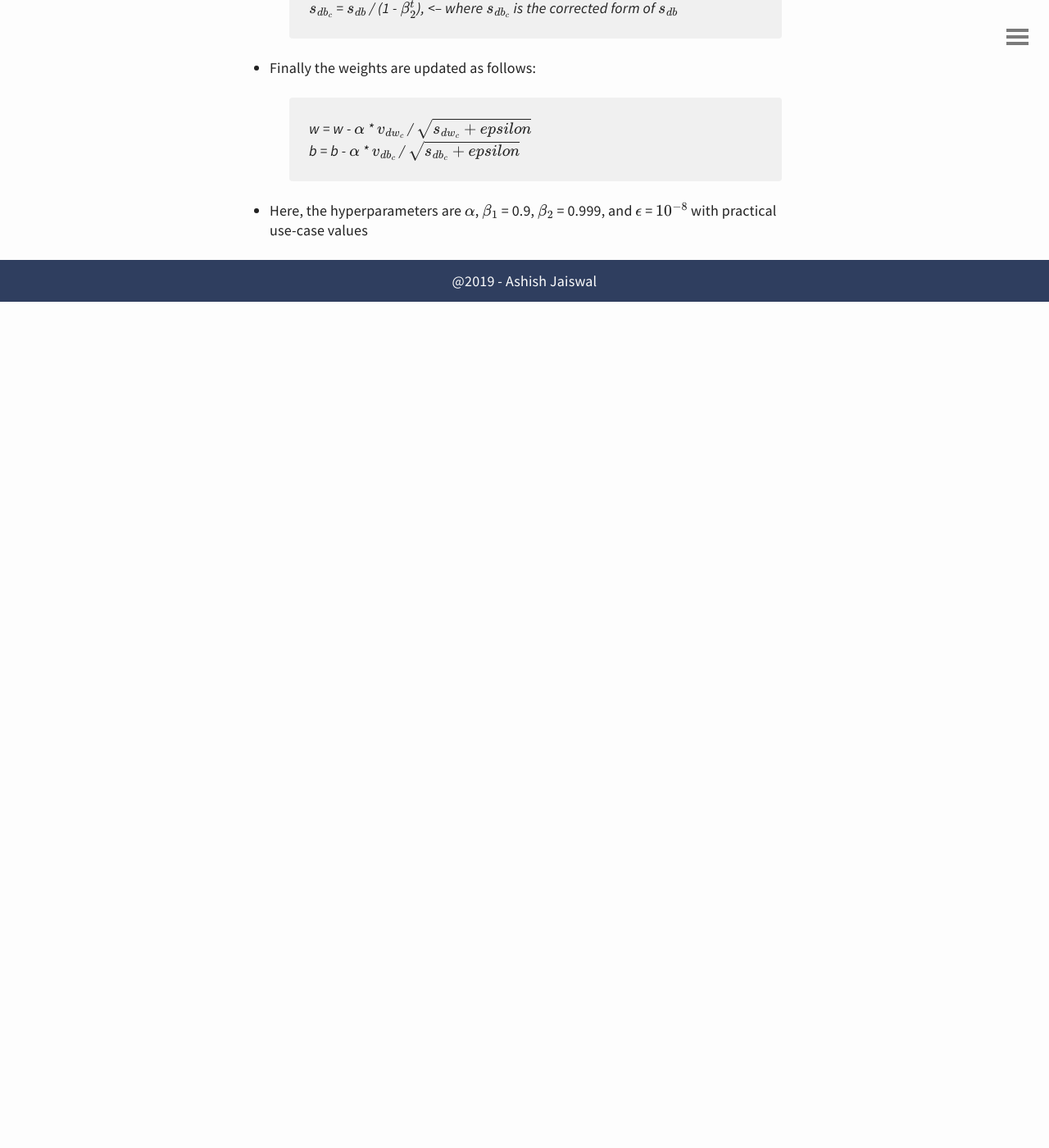
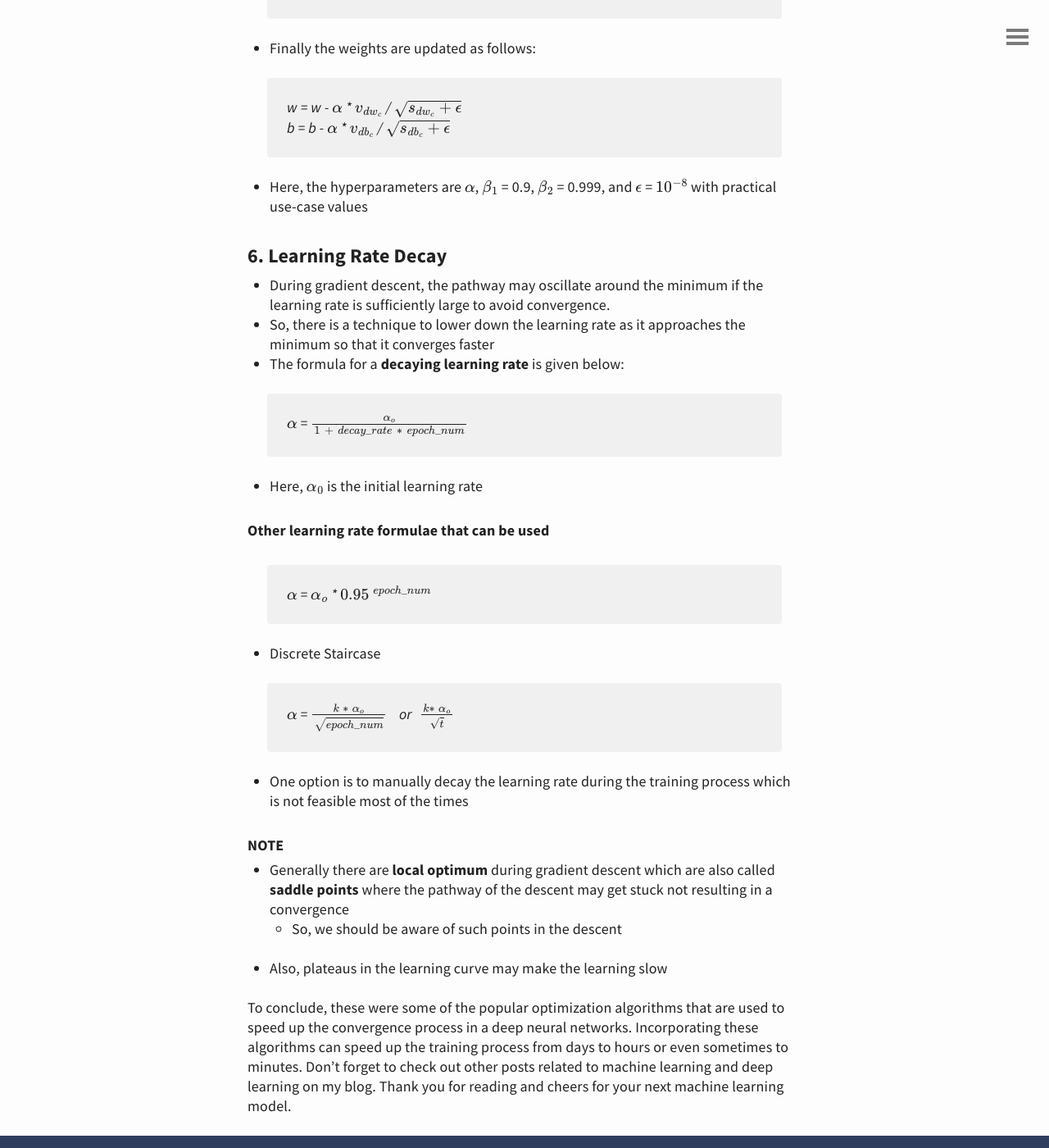
Before and after one commit to asheeshcric/blog, a Jekyll site: the page built from _posts/2019-07-16-optimization-algorithms-in-deep-learning.md, in a window 1280 px wide and 1400 px high, scrolled down 4420 px. Shown: the whole window at 82% size. Built offline with Jekyll 4.4.1, drawn with Linux system fonts in a browser that asks for light colours; formulas are drawn with MathJax 3; comment, search, counter and statistics services are not loaded; before the commit the page ends 4788 px from its top, so only the background shows below that.

Commit message:
Complete and conclude the post with: - Learning rate decay - Problem of local optima

```diff
--- a/_posts/2019-07-16-optimization-algorithms-in-deep-learning.md
+++ b/_posts/2019-07-16-optimization-algorithms-in-deep-learning.md
@@ -39,7 +39,9 @@ upon our application and the type of dataset that we use.
 
 - Used on basically any data that is in sequence
 - It is also referred as **smoothing** of the data (or timeseries)
-    > $$v_{t}$$ = $$\beta$$$$v_{t-1}$$ + (1 - $$\beta$$)$$\theta_{t}$$
+
+> $$v_{t}$$ = $$\beta$$$$v_{t-1}$$ + (1 - $$\beta$$)$$\theta_{t}$$
+
 - Generally, we take $$\beta$$ = 0.9 for practical consideration
 ![](https://i.ibb.co/7VmTvRh/Screenshot-from-2019-07-16-10-15-20.png)
 
@@ -47,9 +49,11 @@ upon our application and the type of dataset that we use.
 
 - In exponentially weighted averages, when the initial value $$v_{0}$$ = 0, then it can create an unwanted bias making
 the initial averages to be much lower than the actual. So, we use the following formula to update the value of $$v_{t}$$
-    > $$v_{t}$$ = $$v_{t}$$ / (1 - $$\beta^{t}$$)
-    - This is required for bias correction and not letting the initial values be affected by a fixed bias towards
-    **zero** or **origin**
+
+> $$v_{t}$$ = $$v_{t}$$ / (1 - $$\beta^{t}$$)
+
+- This is required for bias correction and not letting the initial values be affected by a fixed bias towards
+**zero** or **origin**
 
 
 ### 3. Gradient Descent with Momentum
@@ -59,14 +63,15 @@ in each update). This make the gradient descent to oscillate a lot while moving
 - So, gradient descent with momentum computes an exponentially weighted averages of the gradients and then use that gradient
 to update the weights instead
 - This helps in reducing the oscillations during G.D. and makes the convergence faster
-    > $$v_{dw}$$ = $$\beta$$ $$v_{dw}$$ + (1 - $$\beta$$) dw
-    > $$v_{db}$$ = $$\beta$$ $$v_{db}$$ + (1 - $$\beta$$) db
 
-    > w = w - $$\alpha$$ $$v_{dw}$$
-    > b = b - $$\alpha$$ $$v_{db}$$
+> $$v_{dw}$$ = $$\beta$$ $$v_{dw}$$ + (1 - $$\beta$$) dw
+> $$v_{db}$$ = $$\beta$$ $$v_{db}$$ + (1 - $$\beta$$) db
+
+> w = w - $$\alpha$$ $$v_{dw}$$
+> b = b - $$\alpha$$ $$v_{db}$$
 
 - So, here "$$\beta$$" is a new hyperparameter involved which basically carries out exponentially weighted averages on each update making the convergence faster
-    - Generally, the practically considered value of $$\beta$$ is ~ 0.9
+- Generally, the practically considered value of $$\beta$$ is ~ 0.9
 - Hence, this method is basically taking *"exponentially weighted moving averages"* method and merging
 it to the *"mini-batch gradient descent"* algorithm
 
@@ -77,11 +82,12 @@ it to the *"mini-batch gradient descent"* algorithm
     - This allows the descent to take greater leaps in the horizontal direction with greater **learning rate** as the vertical movement is restricted
 
 - In this case, the exponentially weighted moving averages are calculated differently as shown below
-    > $$s_{dw}$$ = $$\beta$$ $$s_{dw}$$ + (1 - $$\beta$$) $$dw^{2}$$
-    > $$s_{db}$$ = $$\beta$$ $$s_{db}$$ + (1 - $$\beta$$) $$db^{2}$$
 
-    > w = w - $$\alpha$$ * dw / $$\sqrt{s_{dw} + \epsilon}$$
-    > b = b - $$\alpha$$ * db / $$\sqrt{s_{db} + \epsilon}$$
+> $$s_{dw}$$ = $$\beta$$ $$s_{dw}$$ + (1 - $$\beta$$) $$dw^{2}$$
+> $$s_{db}$$ = $$\beta$$ $$s_{db}$$ + (1 - $$\beta$$) $$db^{2}$$
+
+> w = w - $$\alpha$$ * dw / $$\sqrt{s_{dw} + \epsilon}$$
+> b = b - $$\alpha$$ * db / $$\sqrt{s_{db} + \epsilon}$$
 
 - RMSprop and Momentum algorithms both decrease the vertical oscillations and increase horizontal speed, making the descent converge faster for a given cost function
 
@@ -91,22 +97,60 @@ it to the *"mini-batch gradient descent"* algorithm
 - It combines the techniques from both RMSprop and Momentum algorithms to calculate the gradients
 - The term **Adam** is derived from **Adaptive Moment Estimation**
 - First, it calculates gradients using the momentum method:
-    > $$v_{dw}$$ = $$\beta_{1}$$ $$v_{dw}$$ + (1 - $$\beta_{1}$$)dw
-    > $$v_{db}$$ = $$\beta_{1}$$ $$v_{db}$$ + (1 - $$\beta_{1}$$)db
 
-    > $$v_{dw_{c}}$$ = $$v_{dw}$$ / (1 - $$\beta_{1}^{t}$$),  <-- *where  $$v_{dw_{c}}$$ is the corrected form of $$v_{dw}$$*
-    > $$v_{db_{c}}$$ = $$v_{db}$$ / (1 - $$\beta_{1}^{t}$$),  <-- *where  $$v_{db_{c}}$$ is the corrected form of $$v_{db}$$*
+> $$v_{dw}$$ = $$\beta_{1}$$ $$v_{dw}$$ + (1 - $$\beta_{1}$$)dw
+> $$v_{db}$$ = $$\beta_{1}$$ $$v_{db}$$ + (1 - $$\beta_{1}$$)db
+
+> $$v_{dw_{c}}$$ = $$v_{dw}$$ / (1 - $$\beta_{1}^{t}$$),  <-- *where  $$v_{dw_{c}}$$ is the corrected form of $$v_{dw}$$*
+> $$v_{db_{c}}$$ = $$v_{db}$$ / (1 - $$\beta_{1}^{t}$$),  <-- *where  $$v_{db_{c}}$$ is the corrected form of $$v_{db}$$*
 
 - Then we have the gradients using the RMSprop method:
-    > $$s_{dw}$$ = $$\beta_{2}$$ $$s_{dw}$$ + (1 - $$\beta_{2}$$) $$dw^{2}$$
-    > $$s_{db}$$ = $$\beta_{2}$$ $$s_{db}$$ + (1 - $$\beta_{2}$$) $$db^{2}$$
 
-    > $$s_{dw_{c}}$$ = $$s_{dw}$$ / (1 - $$\beta_{2}^{t}$$),  <-- *where  $$s_{dw_{c}}$$ is the corrected form of $$s_{dw}$$*
-    > $$s_{db_{c}}$$ = $$s_{db}$$ / (1 - $$\beta_{2}^{t}$$),  <-- *where  $$s_{db_{c}}$$ is the corrected form of $$s_{db}$$*
+> $$s_{dw}$$ = $$\beta_{2}$$ $$s_{dw}$$ + (1 - $$\beta_{2}$$) $$dw^{2}$$
+> $$s_{db}$$ = $$\beta_{2}$$ $$s_{db}$$ + (1 - $$\beta_{2}$$) $$db^{2}$$
+
+> $$s_{dw_{c}}$$ = $$s_{dw}$$ / (1 - $$\beta_{2}^{t}$$),  <-- *where  $$s_{dw_{c}}$$ is the corrected form of $$s_{dw}$$*
+> $$s_{db_{c}}$$ = $$s_{db}$$ / (1 - $$\beta_{2}^{t}$$),  <-- *where  $$s_{db_{c}}$$ is the corrected form of $$s_{db}$$*
 
 
 - Finally the weights are updated as follows:
-    > w = w - $$\alpha$$ *  $$v_{dw_{c}}$$ / $$\sqrt{s_{dw_{c}} + epsilon}$$
-    > b = b - $$\alpha$$ *  $$v_{db_{c}}$$ / $$\sqrt{s_{db_{c}} + epsilon}$$
+
+> w = w - $$\alpha$$ *  $$v_{dw_{c}}$$ / $$\sqrt{s_{dw_{c}} + \epsilon}$$
+> b = b - $$\alpha$$ *  $$v_{db_{c}}$$ / $$\sqrt{s_{db_{c}} + \epsilon}$$
 
 - Here, the hyperparameters are $$\alpha$$, $$\beta_{1}$$ = 0.9, $$\beta_{2}$$ = 0.999, and $$\epsilon$$ = $$10^{-8}$$ with practical use-case values
+
+
+### 6. Learning Rate Decay
+
+- During gradient descent, the pathway may oscillate around the minimum if the learning rate is sufficiently large to avoid convergence.
+- So, there is a technique to lower down the learning rate as it approaches the minimum so that it converges faster
+- The formula for a **decaying learning rate** is given below:
+
+> $$\alpha$$ = $$\frac{\alpha_{o}}{1\; + \;decay\_rate\; *  \;epoch\_num}$$
+
+- Here, $$\alpha_{0}$$ is the initial learning rate
+
+#### Other learning rate formulae that can be used
+
+> $$\alpha$$ = $$\alpha_{o}$$ * $$0.95^{\:epoch\_num}$$
+
+- Discrete Staircase
+
+> $$\alpha$$ = $$\frac{k\: *\: \alpha_{o}}{\sqrt{epoch\_num}}\;\;$$ or $$\;\frac{k * \:\alpha_{o}}{\sqrt{t}}$$
+
+- One option is to manually decay the learning rate during the training process which is not feasible most of the times
+
+#### NOTE
+
+- Generally there are **local optimum** during gradient descent which are also called **saddle points** where the pathway of the descent may get stuck not resulting in a convergence
+    - So, we should be aware of such points in the descent
+
+- Also, plateaus in the learning curve may make the learning slow
+
+
+To conclude, these were some of the popular optimization algorithms that are used to speed up
+the convergence process in a deep neural networks. Incorporating these algorithms can speed up
+the training process from days to hours or even sometimes to minutes. Don't forget to check
+out other posts related to machine learning and deep learning on my blog. Thank you for reading
+and cheers for your next machine learning model.
```
